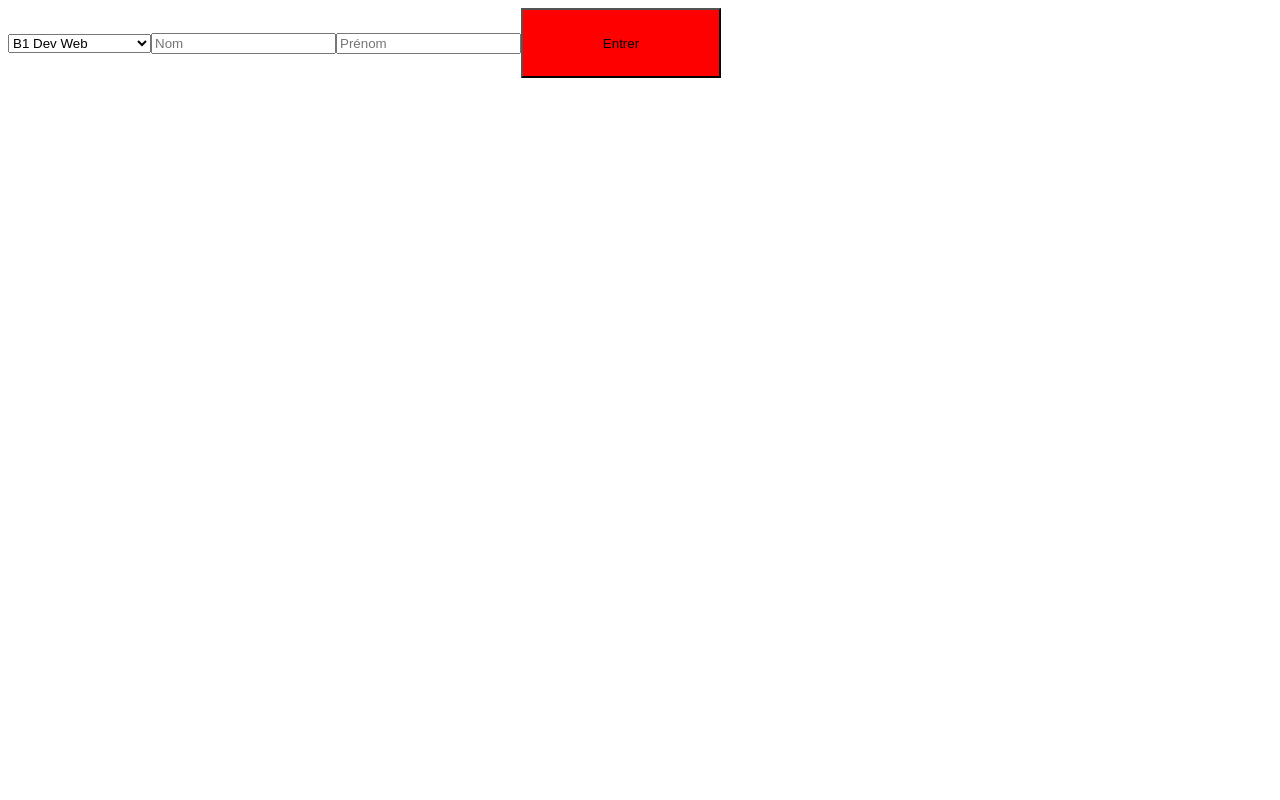
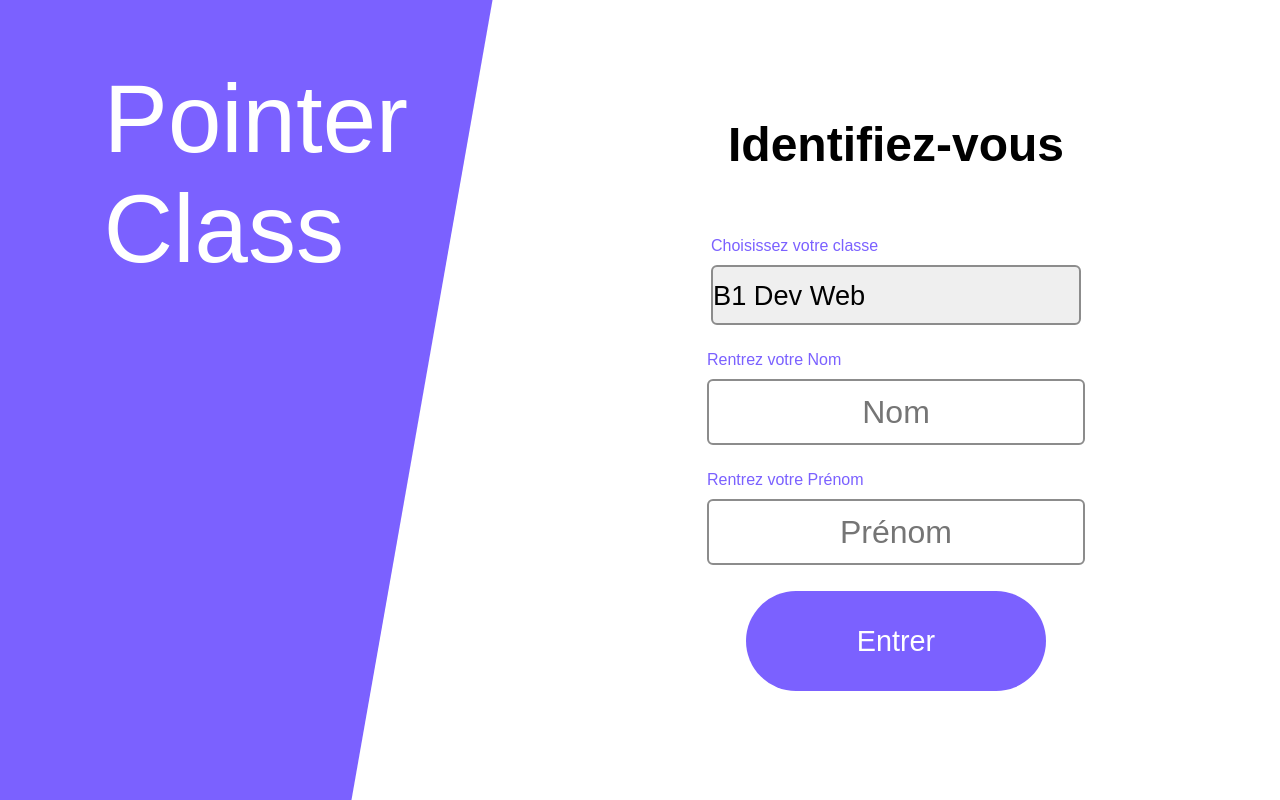
Before and after one commit to theo-code33/App-Presence, an Angular app: page /connexion in a window 1280 px wide. Built offline with nearby package versions, Linux system fonts and the light colour scheme.

Commit message:
add style on connexion component

```diff
--- a/src/app/button/button.component.scss
+++ b/src/app/button/button.component.scss
@@ -1,5 +1,15 @@
 button{
-    width: 200px;
-    height: 70px;
-    background-color: red;
+    width: 300px;
+    height: 100px;
+    background-color: #7B61FF;
+    color: #FFF;
+    font-size: 1.8em;
+    border: none;
+    border-radius: 100px;
+    transition: all 0.3s ease-in-out;
 }
+button:hover{
+    background-color: #FFF;
+    border: 3px solid #7B61FF;
+    color: #7B61FF;
+}
--- a/src/app/connexion/connexion.component.html
+++ b/src/app/connexion/connexion.component.html
@@ -1,14 +1,25 @@
+<div class="container">
+    <div class="purple">
+        <h1>Pointer Class</h1>
+    </div>
     <form>
+        <h2>Identifiez-vous</h2>
+        <div class="column">
+            <label for="selectClass">Choisissez votre classe</label>
             <select name="selectClass" id="selectClass">
                 <option value="B1-dev-web">B1 Dev Web</option>
                 <option value="B1-cpd">B1 Chargé de Projet</option>
                 <option value="B2-cpd">B2 Chargé de Projet</option>
             </select>
-    <input type="text" placeholder="Nom" [formControl]="nom">
-    <input type="text" placeholder="Prénom" [formControl]="prenom">
+        </div>
+        <div class="column">
+            <label for="nom">Rentrez votre Nom</label>
+            <input type="text" name="nom" placeholder="Nom" [formControl]="nom">
+        </div>
+        <div class="column">
+            <label for="prenom">Rentrez votre Prénom</label>
+            <input type="text" name="prenom" placeholder="Prénom" [formControl]="prenom">
+        </div>
         <app-button-connexion (click)='postValue()'></app-button-connexion>
-    <p>{{nom.value}}</p>
-    <p>{{prenom.value}}</p>
-    <h2 *ngFor='let studentData of students'>nom : {{studentData.nom}}</h2>
-    <h2 *ngFor='let studentData of students'>prénom : {{studentData.prenom}}</h2>
     </form>
+</div>
--- a/src/app/connexion/connexion.component.scss
+++ b/src/app/connexion/connexion.component.scss
@@ -0,0 +1,69 @@
+.container{
+    display: flex;
+    align-items: center;
+    justify-content: end;
+    width: 100%;
+    height: 100vh;
+    overflow: hidden;
+    position: relative;
+}
+.purple{
+    width: 40%;
+    height: 100%;
+    background-color: #7B61FF;
+    transform: skew(-10deg);
+    position: absolute;
+    left: -7%;
+
+    h1{
+        transform: skew(10deg);
+        position: absolute;
+        left: 30%;
+        font-size: 6em;
+        color: white;
+        font-family: sans-serif;
+        font-weight: normal;
+    }
+}
+form{
+    position: absolute;
+    display: flex;
+    align-items: center;
+    flex-direction: column;
+    justify-content: space-around;
+    width: 50%;
+    height: 80%;
+    top: 8%;
+    right: 5%;
+    h2{
+        font-family: sans-serif;
+        font-size: 3em;
+    }
+    select{
+        -webkit-appearance: none;
+        width: 370px;
+        height: 60px;
+        border-radius: 6px;
+        border: 2px solid #8C8C8C;
+        font-size: 1.7em;
+        cursor: pointer;
+    }
+    input{
+        width: 370px;
+        height: 60px;
+        border-radius: 6px;
+        border:2px solid #8C8C8C;
+        font-size: 2em;
+        text-align: center;
+    }
+    .column{
+        display: flex;
+        flex-direction: column;
+
+        label{
+            font-family: sans-serif;
+            margin-bottom: 10px;
+            color: #7B61FF;
+        }
+    }
+}
--- a/src/styles.scss
+++ b/src/styles.scss
@@ -1 +1,6 @@
 /* You can add global styles to this file, and also import other style files */
+body{
+    margin: 0;
+    padding: 0;
+    box-sizing: border-box;
+}
```
Lines whose indentation alone changed are shown as unchanged.
